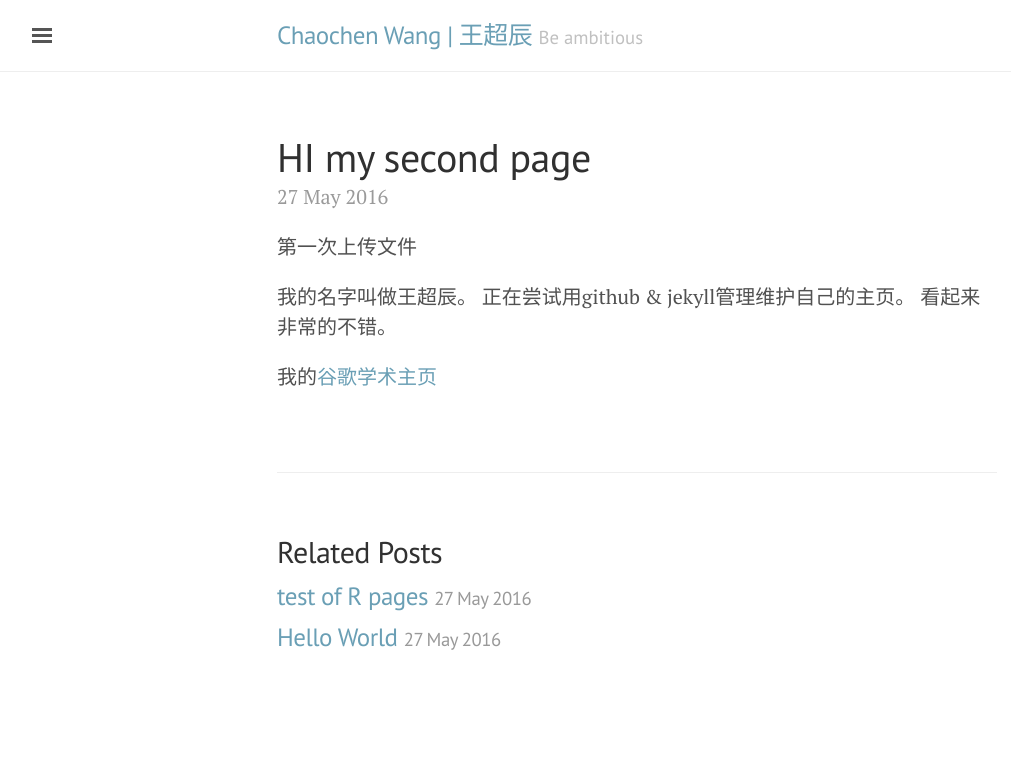
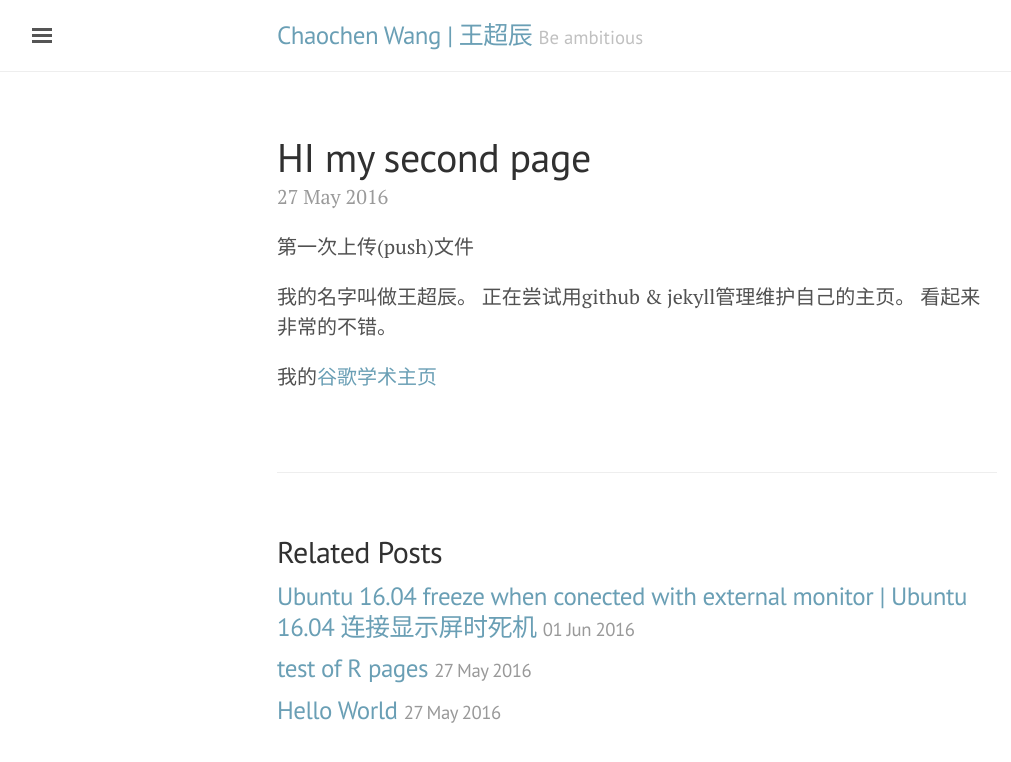
Before and after one commit to cjjcwang/winterwang.github.io, a Jekyll site: the page built from _posts/2016-05-27-hi-my-second-page.md, in a window 1280 px wide. Shown: the top 762 px of the page, without its empty margins (3-1014 px from the left). Built offline with Jekyll 4.4.1, drawn with Linux system fonts in a browser that asks for light colours; comment, search, counter and statistics services are not loaded.

Commit message:
new post added

```diff
--- a/_posts/2016-05-27-hi-my-second-page.md
+++ b/_posts/2016-05-27-hi-my-second-page.md
@@ -3,11 +3,11 @@ layout: post
 title: "HI my second page"
 description: ""
 category:
-tags: [test,试验]
+tags: [test,试验, ]
 comments: true
 ---
 
-第一次上传文件
+第一次上传(push)文件
 
 我的名字叫做王超辰。
 正在尝试用github & jekyll管理维护自己的主页。
--- /dev/null
+++ b/_posts/2016-06-01-Ubuntu_16.04-monitor.md
@@ -0,0 +1,12 @@
+---
+layout: post
+title: "Ubuntu 16.04 freeze when conected with external monitor | Ubuntu 16.04 连接显示屏时死机"
+mathjax: true
+category:
+tags: [Ubuntu, Freeze, problem]
+---
+
+
+http://askubuntu.com/questions/762373/laptop-freezes-after-connecting-external-monitor-since-16-04-update
+
+http://linuxdaddy.com/blog/install-kernel-4-4-on-ubuntu/
```
Also changed, not shown: _posts/2016-05-27-hello-world.md (+1 -1 lines), _posts/2016-05-27-test-of-r-pages.md (+1 -1 lines).
